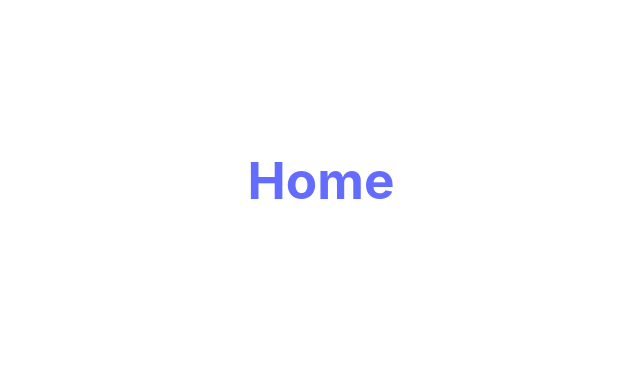
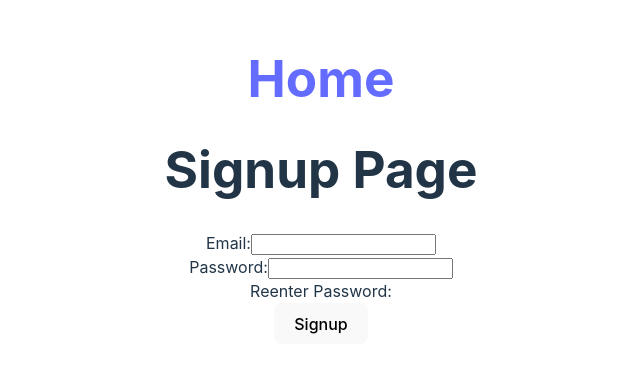
Before and after one commit to sophiasharif/cs35l-project, a React (Vite) app in the folder frontend/: page /signup in a window 1280 px wide. Before the commit this address had no page. Shown: the part 220-592 px from the top of the page, without its empty margins (319-959 px from the left). Built offline with nearby package versions, Linux system fonts and the light colour scheme.

Commit message:
Added prototype of login and signup page

```diff
--- a/frontend/src/App.jsx
+++ b/frontend/src/App.jsx
@@ -4,6 +4,8 @@ import "./App.css";
 
 // import pages & components
 import Home from "./pages/Home";
+import Login from "./pages/Login";
+import Signup from "./pages/Signup"
 import NavBar from "./components/NavBar";
 
 function App() {
@@ -16,6 +18,8 @@ function App() {
         <div className="pages">
           <Routes>
             <Route path="/" element={<Home />} />
+            <Route path="/login" element={<Login />} />
+            <Route path="/signup" element={<Signup />} />
           </Routes>
         </div>
       </BrowserRouter>
--- /dev/null
+++ b/frontend/src/pages/Login.jsx
@@ -0,0 +1,46 @@
+import React, { useState } from 'react';
+
+const LoginPage = () => {
+  const [email, setEmail] = useState('');
+  const [password, setPassword] = useState('');
+
+  const handleEmailChange = (event) => {
+    setEmail(event.target.value);
+  };
+
+  const handlePasswordChange = (event) => {
+    setPassword(event.target.value);
+  };
+
+  const handleSubmit = (event) => {
+    event.preventDefault();
+
+    // Perform login logic here with email and password
+    // For this example, we'll simply log the values
+    console.log('Email:', email);
+    console.log('Password:', password);
+
+    // Reset the form
+    setEmail('');
+    setPassword('');
+  };
+
+  return (
+    <div>
+      <h1>Login Page</h1>
+      <form onSubmit={handleSubmit}>
+        <div>
+          <label>Email:</label>
+          <input type="email" value={email} onChange={handleEmailChange} required />
+        </div>
+        <div>
+          <label>Password:</label>
+          <input type="password" value={password} onChange={handlePasswordChange} required />
+        </div>
+        <button type="submit">Login</button>
+      </form>
+    </div>
+  );
+};
+
+export default LoginPage;
--- /dev/null
+++ b/frontend/src/pages/Signup.jsx
@@ -0,0 +1,50 @@
+import React, { useState } from 'react';
+
+const SignupPage = () => {
+  const [email, setEmail] = useState('');
+  const [password, setPassword] = useState('');
+
+  const handleEmailChange = (event) => {
+    setEmail(event.target.value);
+  };
+
+  const handlePasswordChange = (event) => {
+    setPassword(event.target.value);
+  };
+
+  const handleSubmit = (event) => {
+    event.preventDefault();
+
+    // Perform signup logic here with email and password
+    // For this example, we'll simply log the values
+    console.log('Email:', email);
+    console.log('Password:', password);
+
+    // Reset the form
+    setEmail('');
+    setPassword('');
+  };
+
+  return (
+    <div>
+        <h1>Signup Page</h1>
+        <form onSubmit={handleSubmit}>
+            <div>
+                <label>Email:</label>
+              <input type="email" value={email} onChange={handleEmailChange} required />
+            </div>
+            <div>
+                <label>Password:</label>
+                <input type="password" value={password} onChange={handlePasswordChange} required />
+            </div>
+            <div>
+                <label>Reenter Password:</label>
+
+            </div>
+            <button type="submit">Signup</button>
+        </form>
+    </div>
+  );
+};
+
+export default SignupPage;
```
Also changed, not shown: frontend/src/pages/error-page.jsx (added, +16 -0 lines).
